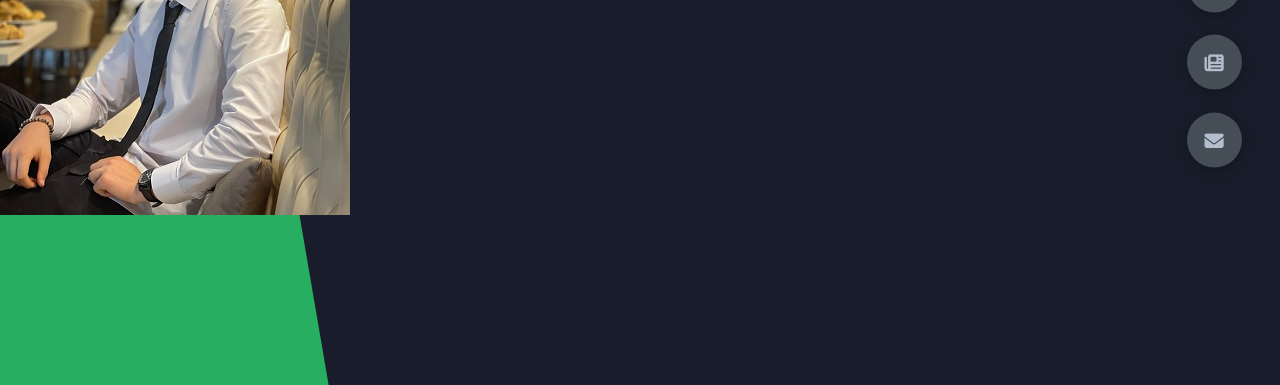
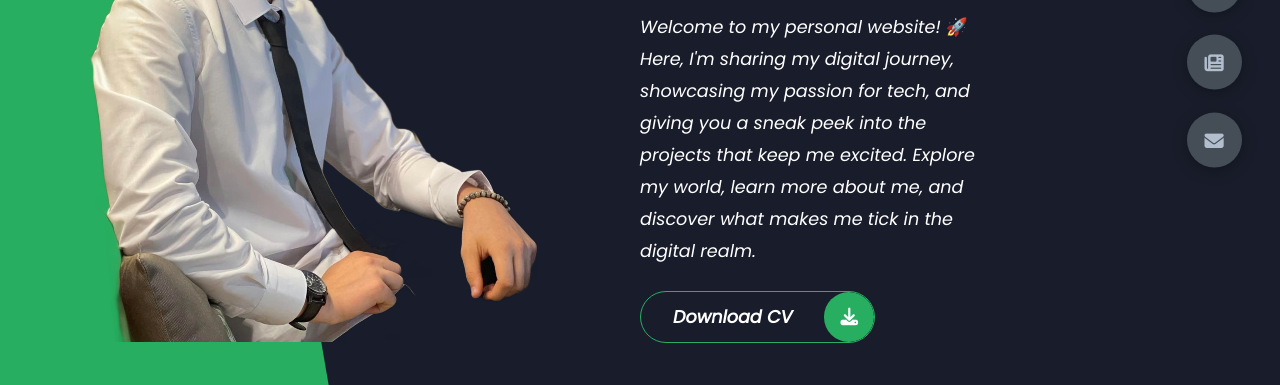
Before and after one commit to stanescu-alex007/MyPortofolioWebsite, a plain HTML site: page index.html in a window 1280 px wide. Shown: the part 415-800 px from the top of the page. Drawn offline with Linux system fonts and the light colour scheme.

Commit message:
Part 5 'Download'

```diff
--- a/app.js
+++ b/app.js
@@ -33,5 +33,4 @@ function PageTransitions() {
     }
   });
 }
-
 PageTransitions();
--- a/index.html
+++ b/index.html
@@ -25,11 +25,10 @@
         <div class="left-header">
           <div class="h-shape"></div>
           <div class="image">
-            <img src="img/profil.jpg" alt="" />
+            <img src="img/Profile_Photo.png" alt="" />
           </div>
         </div>
         <div class="right-header">
-
           <h1 class="name">
             Hi, I'm <span> Alexandru Stanescu.</span>
             A Web Developer.
@@ -42,11 +41,12 @@
             about me, and discover what makes me tick in the digital realm.
           </p>
 
-          <a href="" class="main-btn">
-            <span class="btn-text">Download CV</span>
-            <span class="btn-icon"><i class="fa-solid fa-download"></i></span>
-          </a>
-
+          <div class="btn-con">
+            <a href="https://www.dropbox.com/scl/fi/zqf1xtq2x51mg6nzxcg5g/CV_Stanescu_Alexandru-2.pdf?rlkey=cn4u8qyskwxttbl2uc7cgumtw&dl=0" class="main-btn">
+              <span class="btn-text">Download CV</span>
+              <span class="btn-icon"><i class="fa-solid fa-download"></i></span>
+            </a>
+          </div>
         </div>
       </div>
     </header>
--- a/styles/styles.scss
+++ b/styles/styles.scss
@@ -135,7 +135,6 @@ section {
   }
 }
 
-
 .header-content {
   display: grid;
   grid-template-columns: repeat(2, 1fr);
@@ -156,4 +155,67 @@ section {
       clip-path: polygon(0 0, 46% 0, 79% 100%, 0% 100%);
     }
   }
+
+  .right-header {
+    display: flex;
+    flex-direction: column;
+    justify-content: center;
+    padding-right: 18rem;
+    .name {
+      font-size: 3rem;
+      span {
+        color: var(--color-secondary);
+      }
+    }
+    p {
+      margin: 1.5rem 0;
+      line-height: 2rem;
+    }
+  }
 }
+
+.btn-con {
+  display: flex;
+  align-self: flex-start;
+}
+
+.main-btn {
+  border-radius: 30px;
+  color: inherit;
+  font-weight: 600;
+  position: relative;
+  border: 1px solid var(--color-secondary);
+  display: flex;
+  align-self: flex-start;
+  display: flex;
+  align-items: center;
+  overflow: hidden;
+  .btn-text {
+    padding: 0 2rem;
+  }
+  .btn-icon {
+    background-color: var(--color-secondary);
+    display: flex;
+    align-items: center;
+    justify-content: center;
+    border-radius: 50%;
+    padding: 1rem;
+  }
+  &::before {
+    content: "";
+    position: absolute;
+    top: 0;
+    right: 0;
+    transform: translateX(100%);
+    transition: all 0.4s ease-out;
+    z-index: -1;
+  }
+  &:hover {
+    &::before {
+      width: 100%;
+      height: 100%;
+      background-color: var(--color-secondary);
+      transform: translateX(0);
+    }
+  }
+}
```
Also changed, not shown: img/Profile_Photo.png (added), styles/styles.css, 1 other file.
